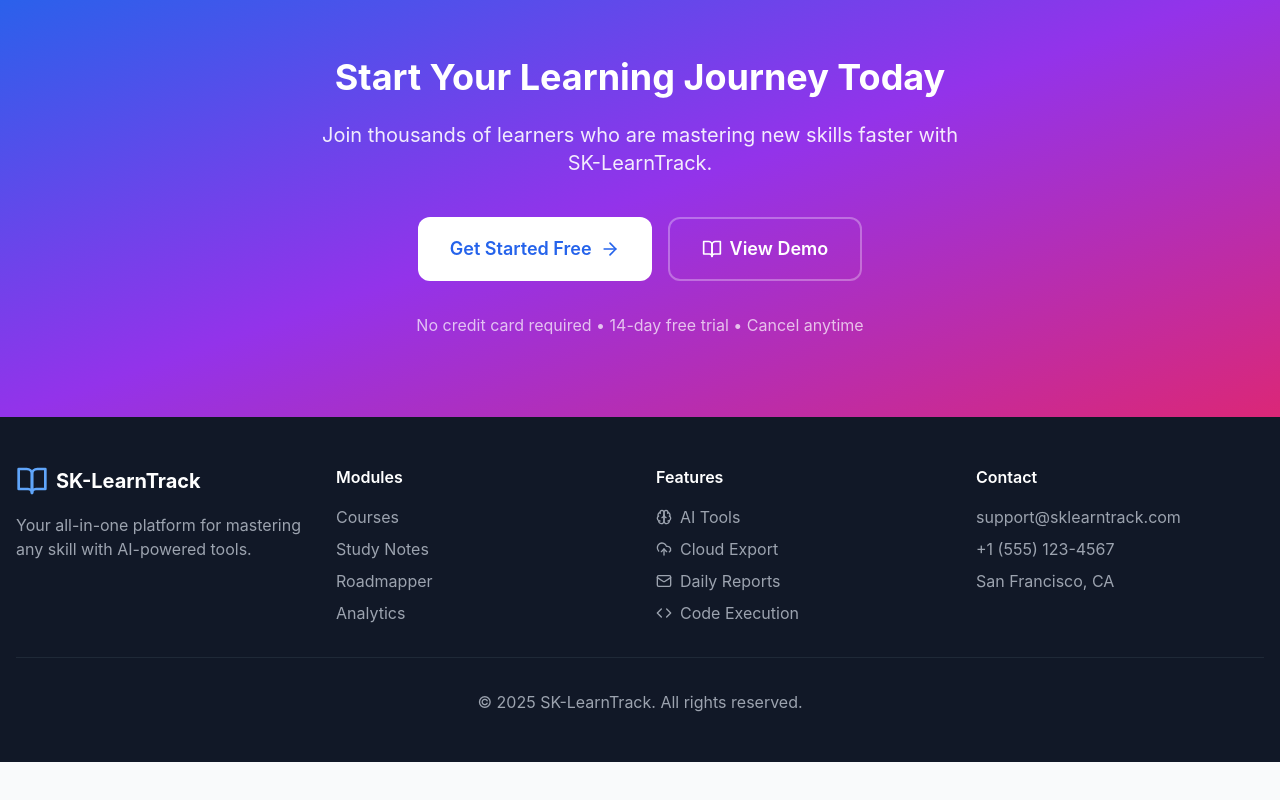
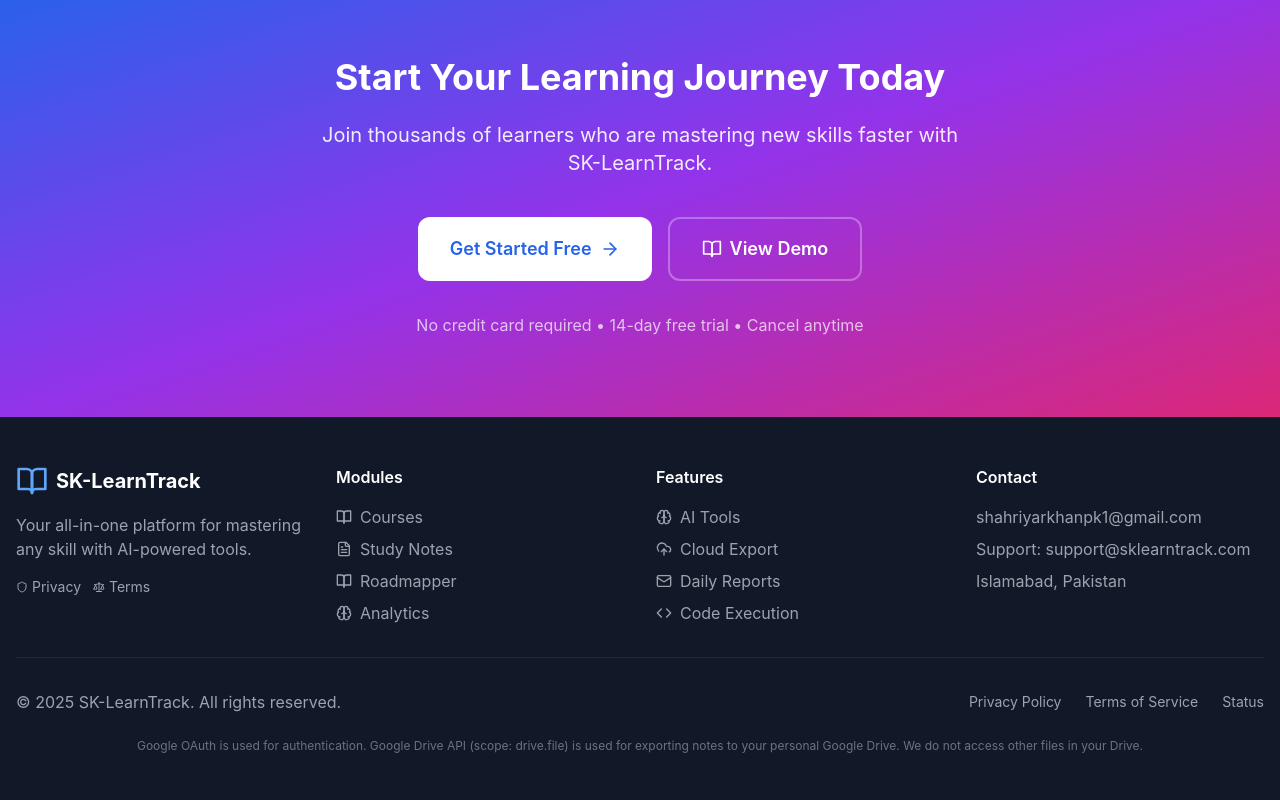
Before and after one commit to Shahriyar-Kh/SK_LearnTrack, a React (Vite) app in the folder sklearntrack-frontend/: page / in a window 1280 px wide. Shown: the part 2751-3551 px from the top of the page. Before the commit the page ends 3513 px from the top, so only its background shows below. Built offline with nearby package versions, Linux system fonts and the light colour scheme; no server answers.

Commit message:
Update Home page and Footer

```diff
--- a/sklearntrack-frontend/src/components/layout/Footer.jsx
+++ b/sklearntrack-frontend/src/components/layout/Footer.jsx
@@ -107,10 +107,10 @@ const Footer = () => {
             <ul className="space-y-2 text-gray-400">
               <li>
                 <a
-                  href="mailto:shahriyarkhanpk3@gmail.com"
+                  href="mailto:shahriyarkhanpk1@gmail.com"
                   className="hover:text-primary-400 transition-colors"
                 >
-                  shahriyarkhanpk3@gmail.com
+                  shahriyarkhanpk1@gmail.com
                 </a>
               </li>
               <li>Support: support@sklearntrack.com</li>
--- a/sklearntrack-frontend/src/pages/HomePage.jsx
+++ b/sklearntrack-frontend/src/pages/HomePage.jsx
@@ -3,7 +3,7 @@ import { Link } from 'react-router-dom';
 import {
   BookOpen, Target, TrendingUp, Users,
   Brain, FileText, Map, BarChart3,
-  UploadCloud, Mail, Sparkles, Zap,  // ✅ Correct name
+  UploadCloud, Mail, Sparkles, Zap,
   ArrowRight, CheckCircle, Code
 } from 'lucide-react';
 import { useEffect, useState } from 'react';
@@ -61,7 +61,7 @@ const HomePage = () => {
 
   return (
     <div className="min-h-screen bg-gradient-to-br from-gray-50 via-white to-blue-50">
-      {/* Navbar */}
+      {/* Navbar - Keep the landing page specific navbar */}
       <nav className="fixed top-0 w-full bg-white/80 backdrop-blur-md z-50 border-b border-gray-200">
         <div className="container mx-auto px-4 py-4">
           <div className="flex items-center justify-between">
@@ -271,12 +271,12 @@ const HomePage = () => {
                   description: 'Personalized email summaries of your daily learning progress',
                   color: 'bg-gradient-to-br from-indigo-500 to-purple-500'
                 },
-              {
-                icon: UploadCloud,  // ✅
-                title: 'Auto-Sync',
-                description: 'Export notes as PDF and sync automatically with Google Drive',
-                color: 'bg-gradient-to-br from-pink-500 to-rose-500'
-              }
+                {
+                  icon: UploadCloud,
+                  title: 'Auto-Sync',
+                  description: 'Export notes as PDF and sync automatically with Google Drive',
+                  color: 'bg-gradient-to-br from-pink-500 to-rose-500'
+                }
               ].map((feature, index) => (
                 <div
                   key={index}
@@ -339,67 +339,8 @@ const HomePage = () => {
         </div>
       </section>
 
-      {/* Footer */}
-      <footer className="bg-gray-900 text-white py-12">
-        <div className="container mx-auto px-4">
-          <div className="grid md:grid-cols-4 gap-8 mb-8">
-            <div>
-              <div className="flex items-center gap-2 mb-4">
-                <BookOpen className="w-8 h-8 text-primary-400" />
-                <span className="text-xl font-bold">SK-LearnTrack</span>
-              </div>
-              <p className="text-gray-400">
-                Your all-in-one platform for mastering any skill with AI-powered tools.
-              </p>
-            </div>
-
-            <div>
-              <h4 className="font-semibold mb-4">Modules</h4>
-              <ul className="space-y-2 text-gray-400">
-                <li><Link to="/courses" className="hover:text-primary-400 transition-colors">Courses</Link></li>
-                <li><Link to="/notes" className="hover:text-primary-400 transition-colors">Study Notes</Link></li>
-                <li><Link to="/roadmap" className="hover:text-primary-400 transition-colors">Roadmapper</Link></li>
-                <li><Link to="/analytics" className="hover:text-primary-400 transition-colors">Analytics</Link></li>
-              </ul>
-            </div>
-
-            <div>
-              <h4 className="font-semibold mb-4">Features</h4>
-              <ul className="space-y-2 text-gray-400">
-                <li className="flex items-center gap-2">
-                  <Brain className="w-4 h-4" />
-                  <span>AI Tools</span>
-                </li>
-                <li className="flex items-center gap-2">
-                  <UploadCloud className="w-4 h-4" />
-                  <span>Cloud Export</span>
-                </li>
-                <li className="flex items-center gap-2">
-                  <Mail className="w-4 h-4" />
-                  <span>Daily Reports</span>
-                </li>
-                <li className="flex items-center gap-2">
-                  <Code className="w-4 h-4" />
-                  <span>Code Execution</span>
-                </li>
-              </ul>
-            </div>
-
-            <div>
-              <h4 className="font-semibold mb-4">Contact</h4>
-              <ul className="space-y-2 text-gray-400">
-                <li>support@sklearntrack.com</li>
-                <li>+1 (555) 123-4567</li>
-                <li>San Francisco, CA</li>
-              </ul>
-            </div>
-          </div>
-
-          <div className="pt-8 border-t border-gray-800 text-center text-gray-400">
-            <p>&copy; {new Date().getFullYear()} SK-LearnTrack. All rights reserved.</p>
-          </div>
-        </div>
-      </footer>
+      {/* Use the Footer Component */}
+      <Footer />
     </div>
   );
 };
```
